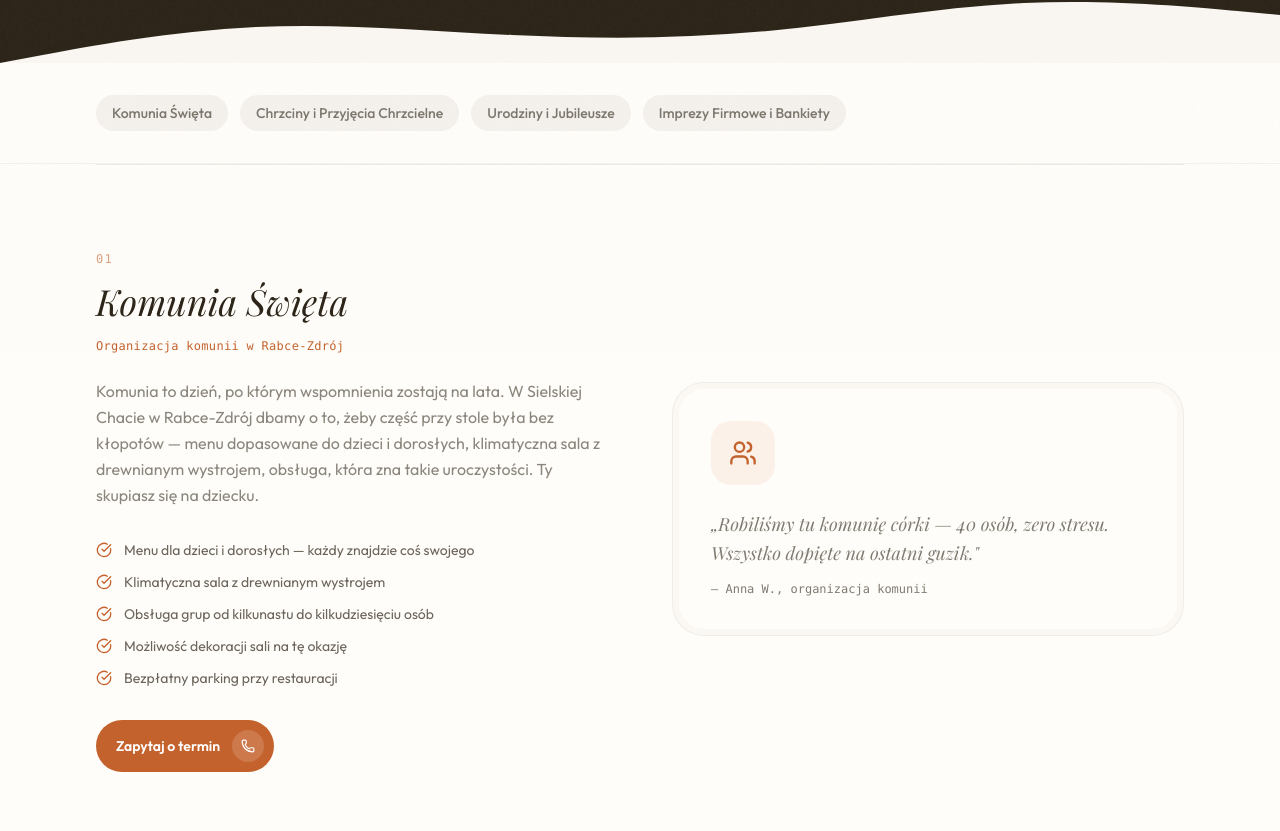
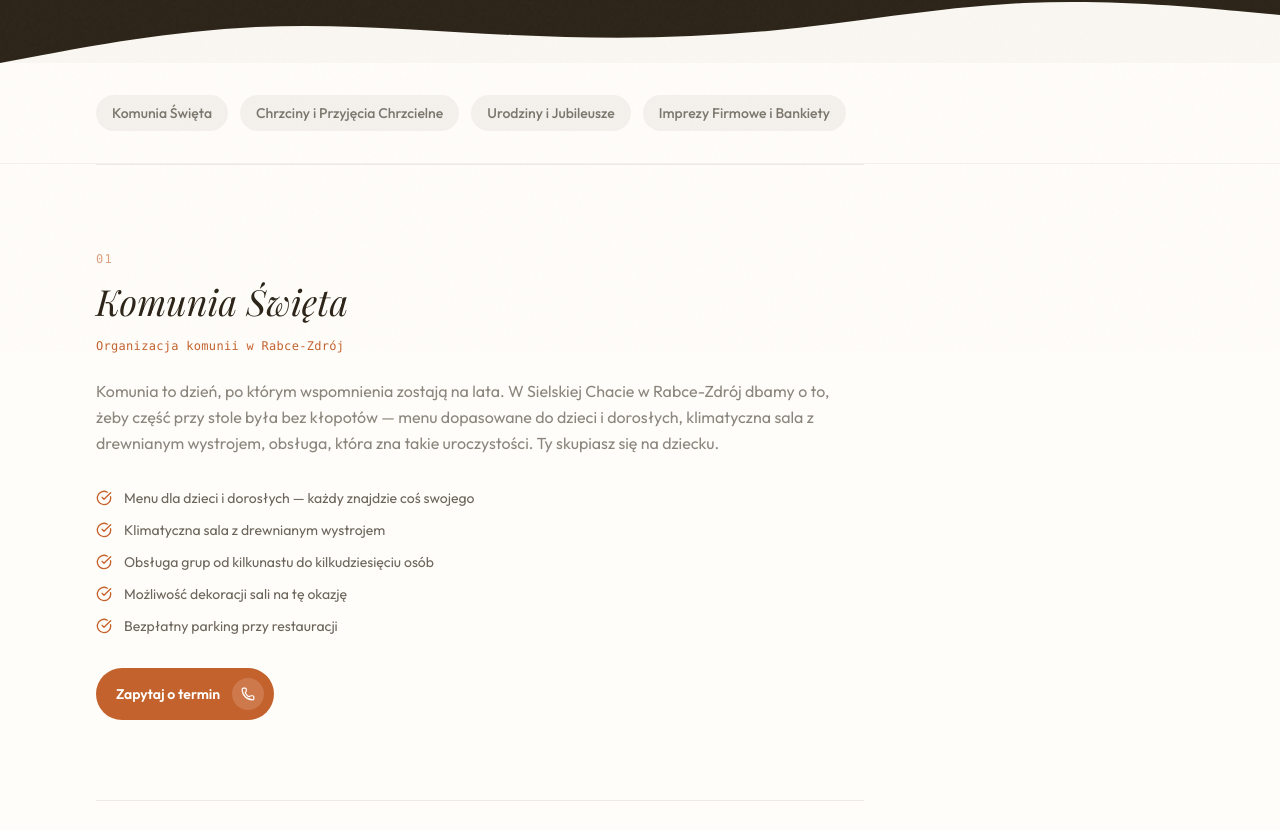
Before and after one commit to ChlebdaAISD/sielska_chata, a React (Vite) app: page /imprezy in a window 1280 px wide. Shown: the part 449-1280 px from the top of the page. Built offline with nearby package versions, Linux system fonts and the light colour scheme.

Commit message:
usuniecie tych komentarzy

```diff
--- a/src/pages/Events.jsx
+++ b/src/pages/Events.jsx
@@ -86,8 +86,7 @@ function EventCard({ event, index }) {
     <article
       ref={ref}
       id={event.id}
-      className={`grid md:grid-cols-2 gap-10 md:gap-16 items-center py-16 md:py-20 border-t border-espresso/8 ${index % 2 === 1 ? 'md:[&>*:first-child]:order-2' : ''
-        }`}
+      className="py-16 md:py-20 border-t border-espresso/8 max-w-3xl"
     >
       {/* Text */}
       <div>
@@ -112,21 +111,6 @@ function EventCard({ event, index }) {
         <Button href={CONTACT.phone.href} variant="primary" size="sm" icon={<Phone size={14} />}>
           Zapytaj o termin
         </Button>
-      </div>
-
-      {/* Visual card */}
-      <div className="bg-espresso/[0.02] border border-espresso/5 rounded-[2rem] p-1.5">
-        <div className="bg-warm-white rounded-[calc(2rem-0.375rem)] p-8 shadow-[inset_0_1px_1px_rgba(255,255,255,0.6)] min-h-[240px] flex flex-col justify-between">
-          <div className="w-16 h-16 rounded-[1.25rem] bg-terracotta/8 flex items-center justify-center mb-6">
-            <Users size={28} className="text-terracotta" />
-          </div>
-          <div>
-            <p className="font-drama italic text-espresso/60 text-lg leading-relaxed">
-              „Robiliśmy tu komunię córki — 40 osób, zero stresu. Wszystko dopięte na ostatni guzik."
-            </p>
-            <p className="font-mono text-xs text-espresso/60 mt-3">— Anna W., organizacja komunii</p>
-          </div>
-        </div>
       </div>
     </article>
   )
```
